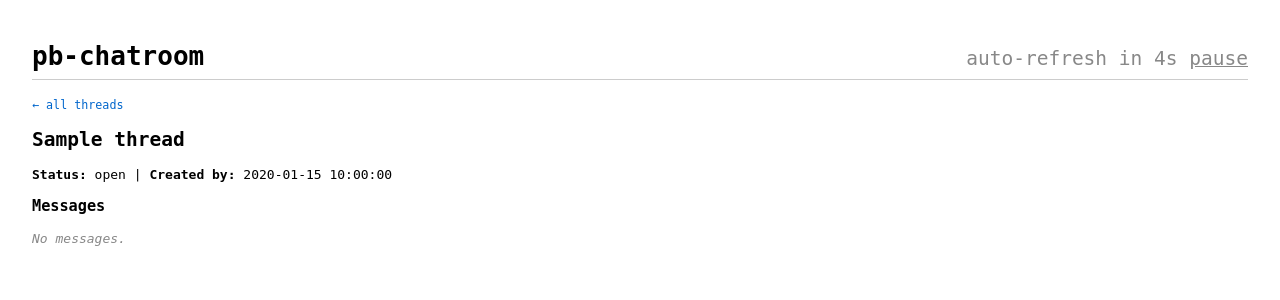
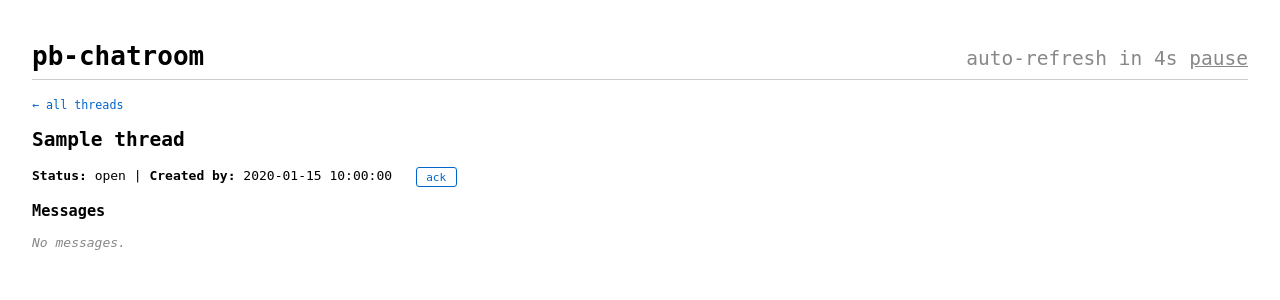
Before and after one commit to ProxiBlue/pb-chatroom, a FastAPI app: template server/src/pb_chatroom/templates/thread_detail.html in a window 1280 px wide. Shown: the top 300 px of the page. Run offline with FastAPI, Linux system fonts and the light colour scheme; the template is opened without the code that fills it: most values are stand-ins (such as "Sample title", 1, 10 or a date in 2020).

Commit message:
Add dashboard ack button to per-thread view
The per-thread view now renders an `ack` button on open threads. It POSTs
to /api/threads/{id}/ack as the seed message's recipient (the participant
the ack is owed from) via fetch, since the endpoint takes the participant
through the X-PB-Chatroom-Participant header. Single-recipient threads close
immediately; multi-recipient broadcasts record that recipient's ack and close
once all recipients have acked.

- web.py: pass ack_as (seed to_participant) to thread_detail.html
- thread_detail.html: button + styles + fetch handler (reload on success,
  inline error on failure)
- test_web.py: 4 tests (renders on open acking as seed recipient; absent on
  acked thread; endpoint flips to acked)
- CHANGELOG: [Unreleased] Added entry

Co-Authored-By: Claude Opus 4.8 <noreply@anthropic.com>

```diff
--- a/server/src/pb_chatroom/templates/thread_detail.html
+++ b/server/src/pb_chatroom/templates/thread_detail.html
@@ -3,8 +3,15 @@
 <p class="breadcrumb"><a href="/">← all threads</a></p>
 <h2>{{ thread.subject }}</h2>
 <p>
-    <strong>Status:</strong> {{ thread.status }} |
+    <strong>Status:</strong> <span id="thread-status">{{ thread.status }}</span> |
     <strong>Created by:</strong> {{ thread.created_by }}
+    {% if thread.status == 'open' and ack_as %}
+    &nbsp;
+    <button type="button" id="ack-btn"
+            data-thread="{{ thread.id }}" data-ack-as="{{ ack_as }}"
+            onclick="ackThread(this)">ack</button>
+    <span id="ack-msg" class="ack-msg"></span>
+    {% endif %}
 </p>
 <h3>Messages</h3>
 {% if messages %}
@@ -20,6 +27,21 @@
 <p class="empty">No messages.</p>
 {% endif %}
 <style>
+    #ack-btn {
+        font-family: inherit;
+        font-size: 0.85em;
+        padding: 0.15rem 0.6rem;
+        cursor: pointer;
+        border: 1px solid #0066cc;
+        background: #fff;
+        color: #0066cc;
+        border-radius: 3px;
+    }
+    #ack-btn:hover:not(:disabled) { background: #0066cc; color: #fff; }
+    #ack-btn:disabled { opacity: 0.5; cursor: default; }
+    .ack-msg { font-size: 0.85em; margin-left: 0.5rem; }
+    .ack-msg.ok { color: #2e7d32; }
+    .ack-msg.err { color: #c62828; }
     .messages li { padding: 0.75rem 0.9rem; }
     .msg-body {
         white-space: pre-wrap;
@@ -35,4 +57,39 @@
         overflow-x: auto;
     }
 </style>
+<script>
+    async function ackThread(btn) {
+        const threadId = btn.dataset.thread;
+        const ackAs = btn.dataset.ackAs;
+        const msgEl = document.getElementById('ack-msg');
+        btn.disabled = true;
+        msgEl.className = 'ack-msg';
+        msgEl.textContent = 'acking…';
+        try {
+            const resp = await fetch('/api/threads/' + encodeURIComponent(threadId) + '/ack', {
+                method: 'POST',
+                headers: {
+                    'Content-Type': 'application/json',
+                    'X-PB-Chatroom-Participant': ackAs,
+                },
+                body: JSON.stringify({ body: 'Acked from dashboard' }),
+            });
+            if (!resp.ok) {
+                let detail = resp.status + ' ' + resp.statusText;
+                try { const j = await resp.json(); if (j.detail) detail = j.detail; } catch (e) {}
+                msgEl.className = 'ack-msg err';
+                msgEl.textContent = 'ack failed: ' + detail;
+                btn.disabled = false;
+                return;
+            }
+            msgEl.className = 'ack-msg ok';
+            msgEl.textContent = 'acked';
+            setTimeout(function () { window.location.reload(); }, 500);
+        } catch (e) {
+            msgEl.className = 'ack-msg err';
+            msgEl.textContent = 'ack failed: ' + e.message;
+            btn.disabled = false;
+        }
+    }
+</script>
 {% endblock %}
--- a/server/src/pb_chatroom/web.py
+++ b/server/src/pb_chatroom/web.py
@@ -54,8 +54,11 @@ async def thread_detail(request: Request, thread_id: str) -> HTMLResponse:
         return HTMLResponse(status_code=404, content='Thread not found')
     thread = {k: v for k, v in data.items() if k != 'messages'}
     messages = data['messages']
+    # The ack is owed by whoever the seed message was addressed to; the dashboard
+    # acks on that participant's behalf so an operator can close a thread from here.
+    ack_as = messages[0]['to_participant'] if messages else None
     return templates.TemplateResponse(
         request,
         'thread_detail.html',
-        {**_base_context(request), 'thread': thread, 'messages': messages},
+        {**_base_context(request), 'thread': thread, 'messages': messages, 'ack_as': ack_as},
     )
```
Also changed, not shown: server/tests/test_web.py (+57 -0 lines), CHANGELOG.md.
